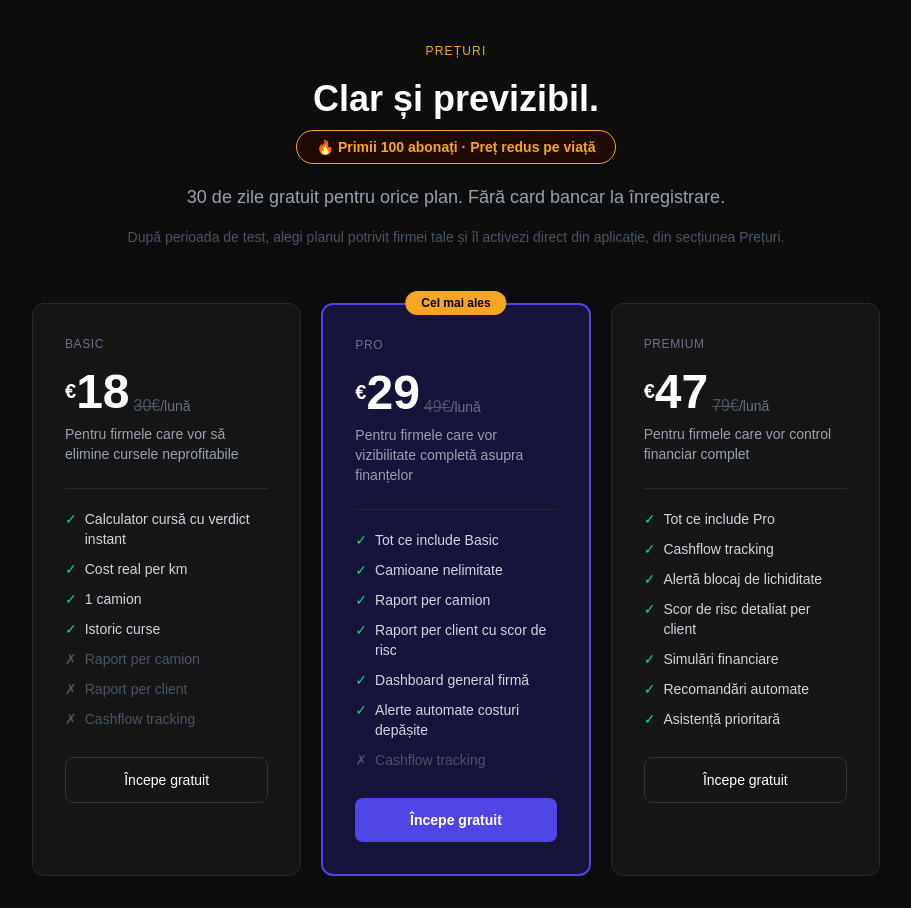
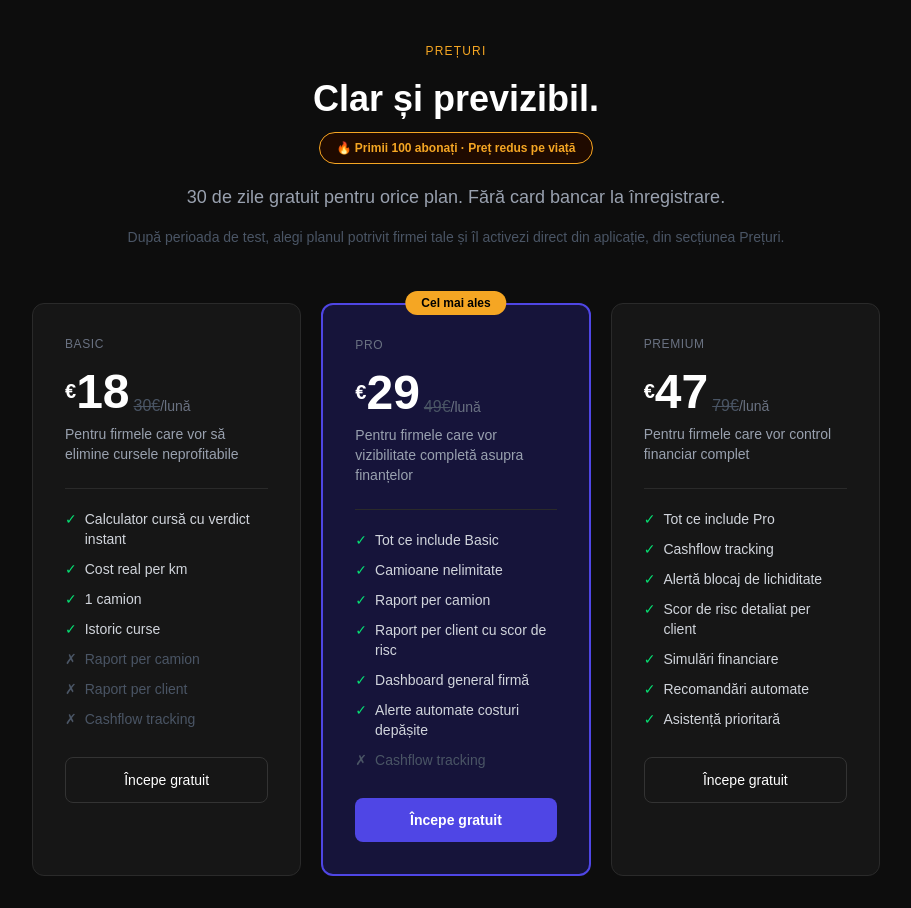
Before and after one commit to GabrielaH19/saas-boilerplate, a Next.js app: page / in a window 1280 px wide. Shown: the part 2980-3888 px from the top of the page, without its empty margins (184-1095 px from the left). Built offline with nearby package versions, Linux system fonts and the light colour scheme.

Commit message:
fix: badge nowrap

```diff
--- a/app/page.tsx
+++ b/app/page.tsx
@@ -138,7 +138,7 @@ export default function LandingPage() {
       <div id="preturi" className="max-w-4xl mx-auto px-6 mb-24 text-center">
         <div className="text-xs text-[#f5a623] uppercase tracking-widest mb-5">{locale === "it" ? "Prezzi" : "Prețuri"}</div>
         <h2 className="text-3xl md:text-4xl font-semibold mb-4 text-white">{locale === "it" ? "Chiaro e prevedibile." : "Clar și previzibil."}</h2>
-        <div className="mb-6 text-center"><span className="bg-[#1f0a00] border border-[#f5a623] text-[#f5a623] text-sm font-semibold px-5 py-2 rounded-full">{locale === "it" ? "🔥 Primi 100 abbonati · Prezzo ridotto per sempre" : "🔥 Primii 100 abonați · Preț redus pe viață"}</span></div>
+        <div className="mb-6 text-center"><span className="bg-[#1f0a00] border border-[#f5a623] text-[#f5a623] text-xs font-semibold px-4 py-2 rounded-full whitespace-nowrap">{locale === "it" ? "🔥 Primi 100 abbonati · Prezzo ridotto per sempre" : "🔥 Primii 100 abonați · Preț redus pe viață"}</span></div>
         <p className="text-lg text-gray-400 mb-4">{locale === "it" ? "30 giorni gratis per qualsiasi piano. Senza carta di credito alla registrazione." : "30 de zile gratuit pentru orice plan. Fără card bancar la înregistrare."}</p>
         <p className="text-sm text-gray-600 mb-14">
           {locale === "it" ? "Dopo il periodo di prova, scegli il piano adatto alla tua azienda e lo attivi direttamente dall'app, nella sezione Prezzi." : "După perioada de test, alegi planul potrivit firmei tale și îl activezi direct din aplicație, din secțiunea Prețuri."}
```
